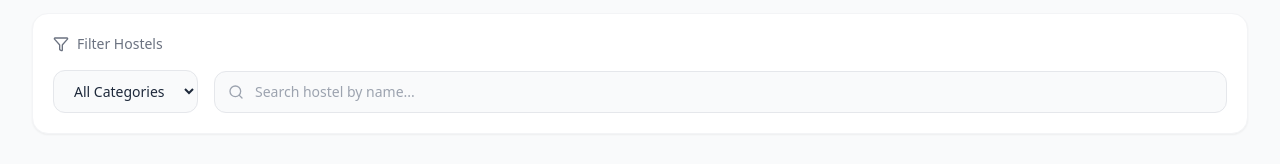
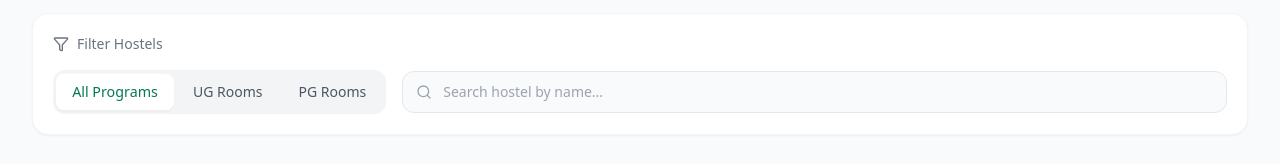
Before and after one commit to usamabajwa86/hostel-booking-app, a React (Vite) app: page /hostels in a window 1280 px wide. Shown: the part 426-590 px from the top of the page. Built offline with nearby package versions, Linux system fonts and the light colour scheme; no server answers.

Commit message:
Add UG/PG segregation: program filter, room counts, bed grid labels, program breakdown

```diff
--- a/src/components/ui/BedGrid.jsx
+++ b/src/components/ui/BedGrid.jsx
@@ -79,8 +79,11 @@ export default function BedGrid({ rooms = [], onBedClick }) {
           const roomNum = room.number || room.roomNumber || '';
           const beds = room.beds || [];
           const vacantCount = beds.filter(b => !b.status || b.status === 'vacant').length;
-          const typeBadge =
-            room.type === 'PG'
+          const progCat = (room.programCategory || '').toLowerCase();
+          const isPostgrad = progCat === 'postgraduate' || room.type === 'PG';
+          const roomTypeLabel = room.type === 'Coupled' ? 'Coupled' : room.type === 'Warden' ? 'Warden' : room.type === 'Dormitory' ? 'Dormitory' : room.type || '';
+          const progLabel = isPostgrad ? 'PG' : 'UG';
+          const typeBadge = isPostgrad
               ? 'bg-purple-50 text-purple-700 ring-1 ring-purple-200'
               : 'bg-blue-50 text-blue-700 ring-1 ring-blue-200';
 
@@ -98,8 +101,13 @@ export default function BedGrid({ rooms = [], onBedClick }) {
                   <span
                     className={`inline-flex items-center rounded-full px-2 py-0.5 text-[10px] font-semibold ${typeBadge}`}
                   >
-                    {room.type || 'UG'}
+                    {progLabel}
                   </span>
+                  {roomTypeLabel && (
+                    <span className="text-[10px] text-gray-500 font-medium">
+                      {roomTypeLabel}
+                    </span>
+                  )}
                   {room.floor && (
                     <span className="text-[10px] text-gray-400 font-medium">
                       {room.floor}
--- a/src/pages/HostelDetail.jsx
+++ b/src/pages/HostelDetail.jsx
@@ -189,6 +189,11 @@ export default function HostelDetail() {
   const hasImages = hostel.images && hostel.images.length > 0;
   const coverImage = hasImages ? `${hostel.images[0]}` : null;
 
+  const ugRooms = hostel.rooms ? hostel.rooms.filter(r => (r.programCategory || '').toLowerCase() === 'undergraduate').length : 0;
+  const pgRooms = hostel.rooms ? hostel.rooms.filter(r => (r.programCategory || '').toLowerCase() === 'postgraduate').length : 0;
+  const ugBeds = hostel.rooms ? hostel.rooms.filter(r => (r.programCategory || '').toLowerCase() === 'undergraduate').reduce((s, r) => s + (r.beds?.length || 0), 0) : 0;
+  const pgBeds = hostel.rooms ? hostel.rooms.filter(r => (r.programCategory || '').toLowerCase() === 'postgraduate').reduce((s, r) => s + (r.beds?.length || 0), 0) : 0;
+
   const statCards = [
     { label: 'Total Rooms', value: totalRooms, icon: DoorOpen, color: 'bg-blue-50 text-blue-600' },
     { label: 'Total Beds', value: totalBeds, icon: BedDouble, color: 'bg-emerald-50 text-emerald-600' },
@@ -323,6 +328,29 @@ export default function HostelDetail() {
           </div>
         </div>
 
+        {/* UG/PG Breakdown */}
+        {(ugRooms > 0 || pgRooms > 0) && (
+          <div className="bg-white rounded-2xl border border-gray-100 shadow-sm p-5 mb-6">
+            <h3 className="text-sm font-semibold text-gray-700 mb-3">Program Breakdown</h3>
+            <div className="grid grid-cols-2 gap-4">
+              {ugRooms > 0 && (
+                <div className="bg-blue-50 rounded-xl p-4">
+                  <p className="text-xs font-semibold text-blue-600 uppercase mb-1">Undergraduate (UG)</p>
+                  <p className="text-xl font-bold text-blue-900">{ugRooms} <span className="text-sm font-normal text-blue-600">rooms</span></p>
+                  <p className="text-sm text-blue-700 mt-0.5">{ugBeds} beds (Dormitory)</p>
+                </div>
+              )}
+              {pgRooms > 0 && (
+                <div className="bg-purple-50 rounded-xl p-4">
+                  <p className="text-xs font-semibold text-purple-600 uppercase mb-1">Postgraduate (PG)</p>
+                  <p className="text-xl font-bold text-purple-900">{pgRooms} <span className="text-sm font-normal text-purple-600">rooms</span></p>
+                  <p className="text-sm text-purple-700 mt-0.5">{pgBeds} beds (Coupled/Warden)</p>
+                </div>
+              )}
+            </div>
+          </div>
+        )}
+
         {/* Bed Grid */}
         <div className="bg-white rounded-2xl border border-gray-100 shadow-sm p-6 mb-8">
           <h2 className="text-lg font-bold text-gray-900 mb-5">Room & Bed Availability</h2>
--- a/src/pages/Hostels.jsx
+++ b/src/pages/Hostels.jsx
@@ -1,6 +1,6 @@
 import { useEffect, useState, useRef } from 'react';
 import { Link } from 'react-router-dom';
-import { Building2, Search, ArrowRight, BedDouble, DoorOpen, Users, Filter } from 'lucide-react';
+import { Building2, Search, ArrowRight, BedDouble, DoorOpen, Users, Filter, GraduationCap } from 'lucide-react';
 
 const API = '/api';
 
@@ -25,6 +25,7 @@ export default function Hostels() {
   const [loading, setLoading] = useState(true);
   const [gender, setGender] = useState('all');
   const [category, setCategory] = useState('all');
+  const [program, setProgram] = useState('all');
   const [search, setSearch] = useState('');
   const [gridRef, gridVisible] = useInView();
 
@@ -42,6 +43,15 @@ export default function Hostels() {
   const filtered = hostels.filter((h) => {
     if (gender !== 'all' && h.type !== gender) return false;
     if (category !== 'all' && h.category?.toLowerCase() !== category.toLowerCase()) return false;
+    if (program !== 'all' && h.rooms) {
+      const hasProgram = h.rooms.some(r => {
+        const cat = (r.programCategory || '').toLowerCase();
+        if (program === 'ug') return cat === 'undergraduate';
+        if (program === 'pg') return cat === 'postgraduate';
+        return true;
+      });
+      if (!hasProgram) return false;
+    }
     if (search && !h.name.toLowerCase().includes(search.toLowerCase())) return false;
     return true;
   });
@@ -122,17 +132,26 @@ export default function Hostels() {
             Filter Hostels
           </div>
           <div className="flex flex-col md:flex-row md:items-center gap-4">
-            {/* Category dropdown */}
-            <select
-              value={category}
-              onChange={(e) => setCategory(e.target.value)}
-              className="border border-gray-200 rounded-xl px-4 py-2.5 text-sm bg-gray-50 focus:outline-none focus:ring-2 focus:ring-emerald-500 focus:border-transparent transition-all"
-            >
-              <option value="all">All Categories</option>
-              <option value="UG">UG</option>
-              <option value="PG">PG</option>
-              <option value="Mixed">Mixed</option>
-            </select>
+            {/* Program filter */}
+            <div className="flex items-center gap-1 bg-gray-100 rounded-xl p-1">
+              {[
+                { val: 'all', label: 'All Programs' },
+                { val: 'ug', label: 'UG Rooms' },
+                { val: 'pg', label: 'PG Rooms' },
+              ].map((p) => (
+                <button
+                  key={p.val}
+                  onClick={() => setProgram(p.val)}
+                  className={`px-4 py-2 rounded-lg text-sm font-medium transition-all duration-200 ${
+                    program === p.val
+                      ? 'bg-white shadow-sm text-emerald-700 scale-[1.02]'
+                      : 'text-gray-600 hover:text-gray-900'
+                  }`}
+                >
+                  {p.label}
+                </button>
+              ))}
+            </div>
 
             {/* Search */}
             <div className="relative flex-1">
@@ -154,9 +173,9 @@ export default function Hostels() {
             Showing <span className="font-semibold text-gray-800">{filtered.length}</span> of{' '}
             <span className="font-semibold text-gray-800">{hostels.length}</span> hostels
           </p>
-          {(gender !== 'all' || category !== 'all' || search) && (
+          {(gender !== 'all' || category !== 'all' || program !== 'all' || search) && (
             <button
-              onClick={() => { setGender('all'); setCategory('all'); setSearch(''); }}
+              onClick={() => { setGender('all'); setCategory('all'); setProgram('all'); setSearch(''); }}
               className="text-sm text-emerald-600 font-medium hover:text-emerald-700 transition-colors"
             >
               Clear Filters
@@ -194,6 +213,8 @@ export default function Hostels() {
                 const isFemale = h.type === 'female';
                 const totalRooms = h.rooms ? h.rooms.length : (h.ugRooms || 0) + (h.pgRooms || 0);
                 const bedCount = h.rooms ? h.rooms.reduce((s, r) => s + (r.beds?.length || 0), 0) : (h.totalBeds || h.totalCapacity || h.capacity || 0);
+                const ugRooms = h.rooms ? h.rooms.filter(r => (r.programCategory || '').toLowerCase() === 'undergraduate').length : 0;
+                const pgRooms = h.rooms ? h.rooms.filter(r => (r.programCategory || '').toLowerCase() === 'postgraduate').length : 0;
                 const coverImage = h.images && h.images.length > 0 ? `${h.images[0]}` : null;
 
                 return (
@@ -283,6 +304,22 @@ export default function Hostels() {
                         </div>
                       </div>
 
+                      {/* UG/PG breakdown */}
+                      {(ugRooms > 0 || pgRooms > 0) && (
+                        <div className="flex gap-2 mb-3">
+                          {ugRooms > 0 && (
+                            <span className="text-xs font-medium px-2 py-1 rounded-lg bg-blue-50 text-blue-700">
+                              UG: {ugRooms} rooms
+                            </span>
+                          )}
+                          {pgRooms > 0 && (
+                            <span className="text-xs font-medium px-2 py-1 rounded-lg bg-purple-50 text-purple-700">
+                              PG: {pgRooms} rooms
+                            </span>
+                          )}
+                        </div>
+                      )}
+
                       {/* Occupancy bar */}
                       <div className="mb-4">
                         <div className="w-full bg-gray-100 rounded-full h-1.5 overflow-hidden">
```
